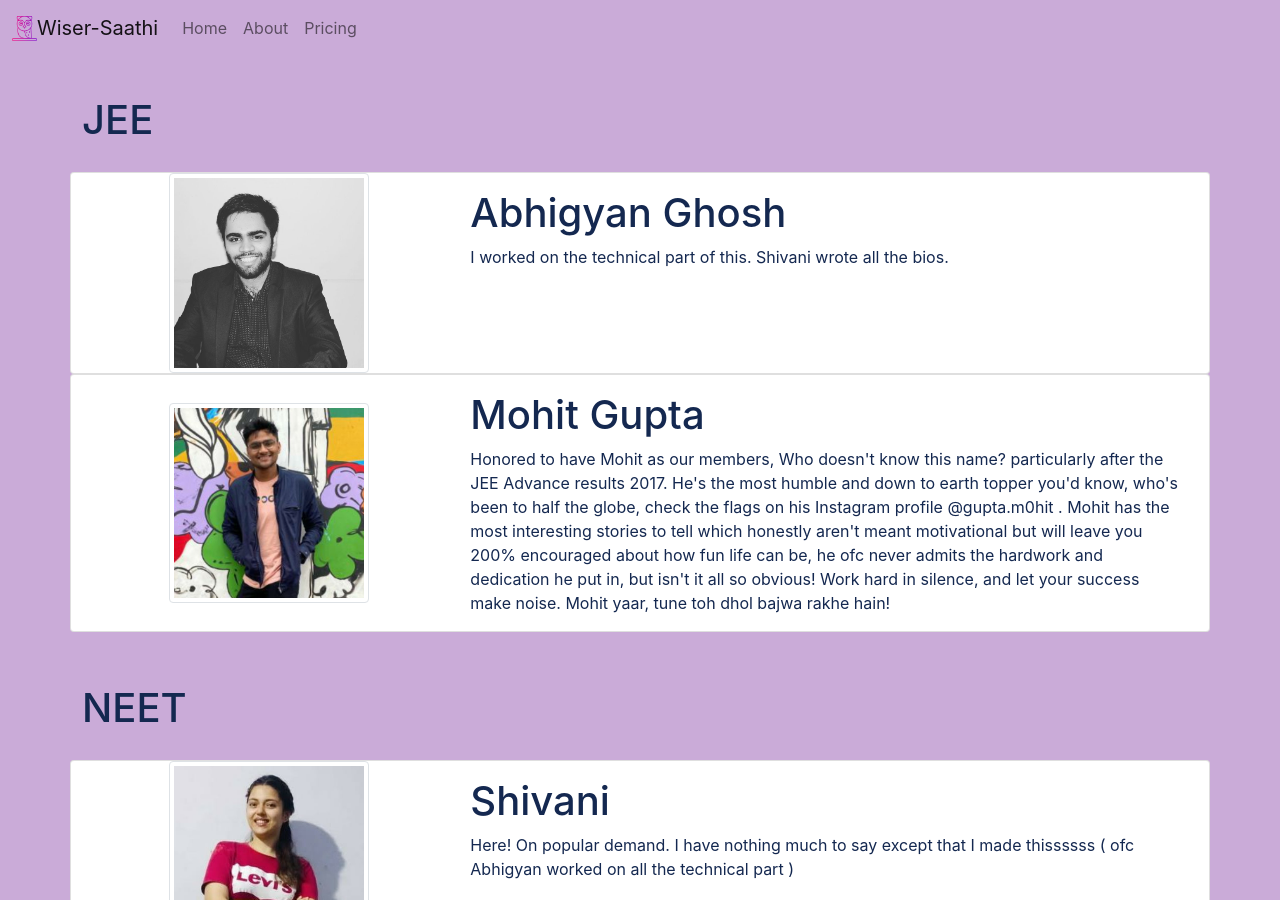
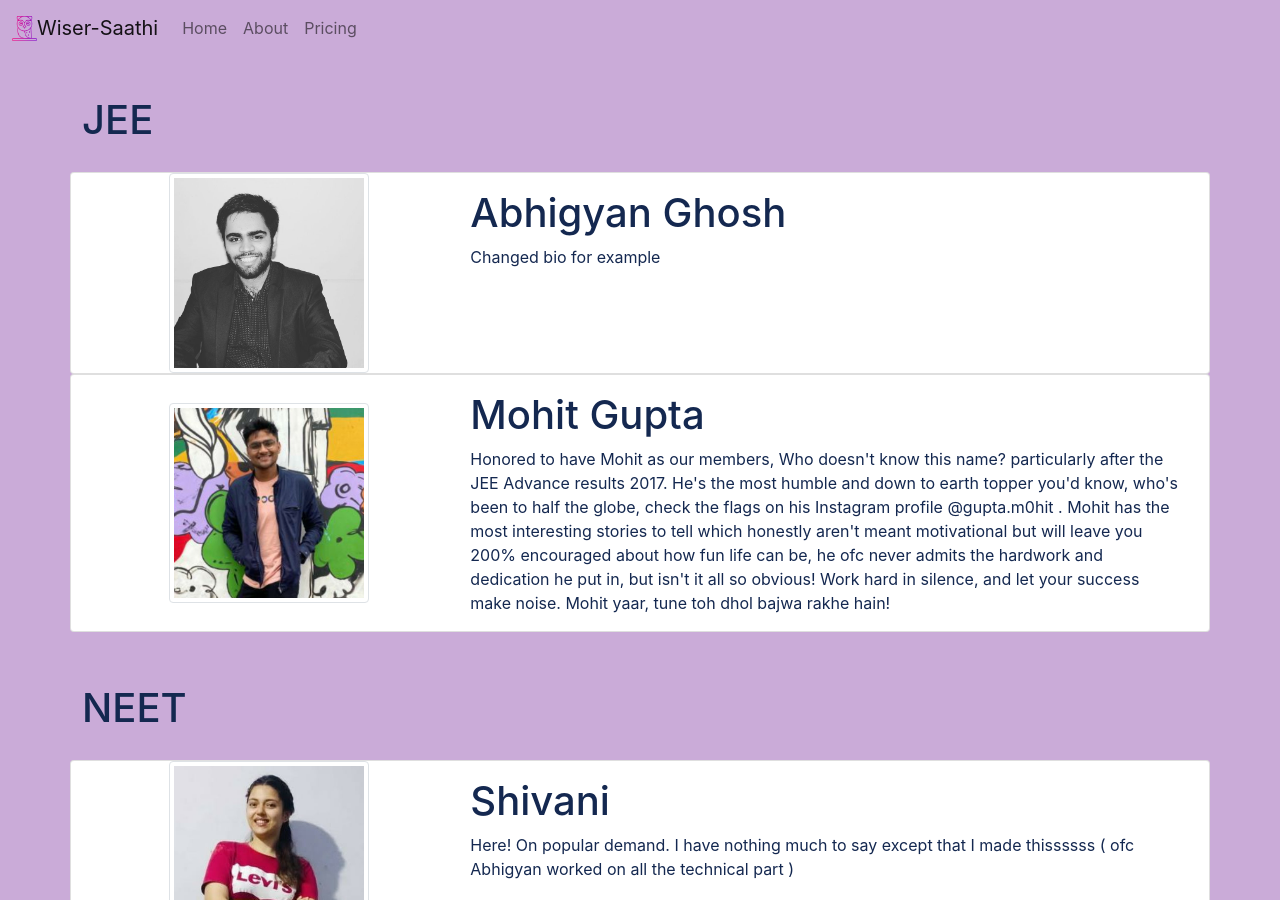
Before and after one commit to Wiser-Saathi/Wiser-Saathi.github.io, a Jekyll site: the page built from mentorlist.html, in a window 1280 px wide and 900 px high. Built offline with Jekyll 4.4.1, drawn with Linux system fonts in a browser that asks for light colours.

Commit message:
Update streams.yml

```diff
--- a/_data/streams.yml
+++ b/_data/streams.yml
@@ -5,7 +5,7 @@
     - name: Abhigyan Ghosh
       image: abhigyan-ghosh.jpg
       ed: BTech + MS in Computational Linguistics, IIIT Hyderabad
-      bio: I worked on the technical part of this. Shivani wrote all the bios.
+      bio: Changed bio for example
     - name: Mohit Gupta
       image: mohit-gupta.jpg
       ed: CSE, IIT Bombay
```
